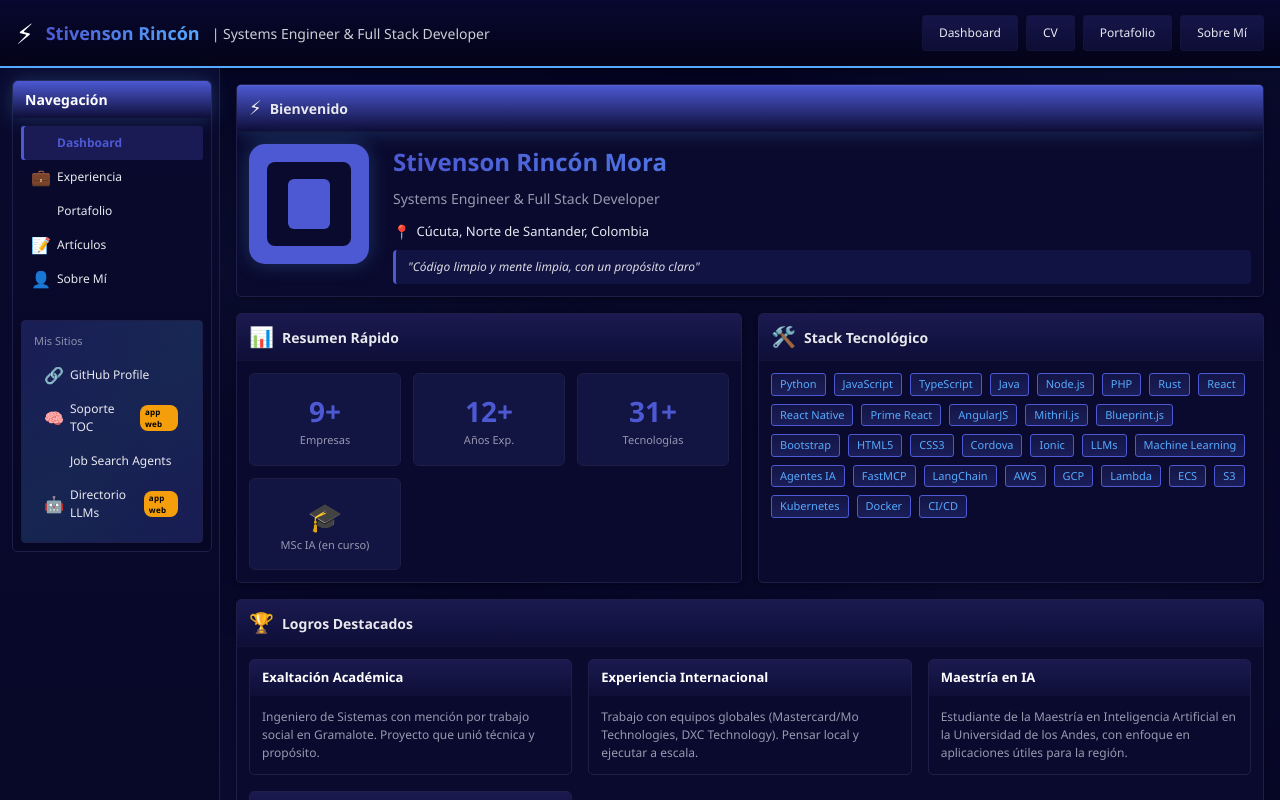
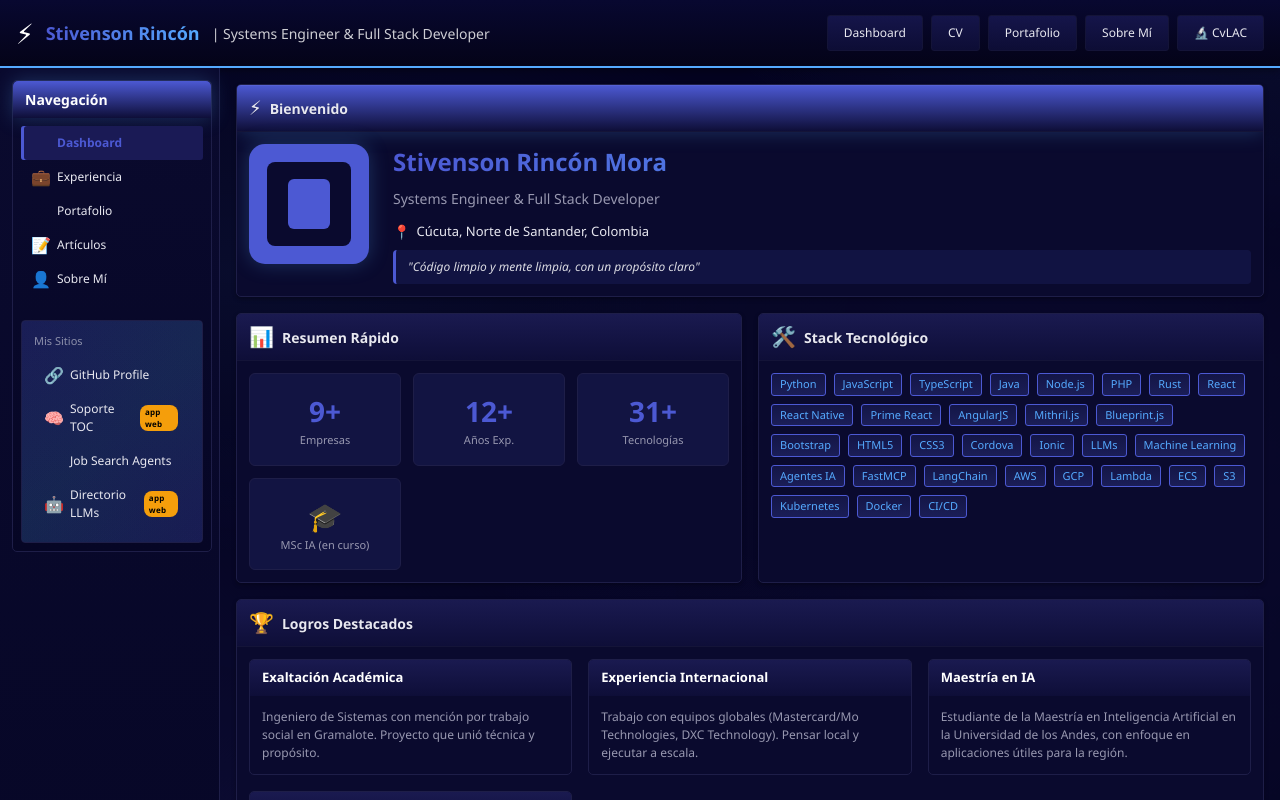
Before and after one commit to stivenson/stivenson.github.io, a React (Vite) app in the folder portfolio-spa/: page / in a window 1280 px wide. Shown: the top 800 px of the page. Built offline with nearby package versions, Linux system fonts and the light colour scheme; some icons are missing.

Commit message:
feat(header): add CvLAC link button

```diff
--- a/portfolio-spa/src/components/Header.tsx
+++ b/portfolio-spa/src/components/Header.tsx
@@ -24,6 +24,15 @@ export function Header() {
         <NavLink to="/about" className="rf-button">
           Sobre Mí
         </NavLink>
+        <a
+          href="https://scienti.minciencias.gov.co/cvlac/visualizador/generarCurriculoCv.do?cod_rh=0001402041"
+          target="_blank"
+          rel="noopener noreferrer"
+          className="rf-button"
+          style={{ display: 'flex', alignItems: 'center', gap: '4px' }}
+        >
+          🔬 CvLAC
+        </a>
       </nav>
     </header>
   );
```
